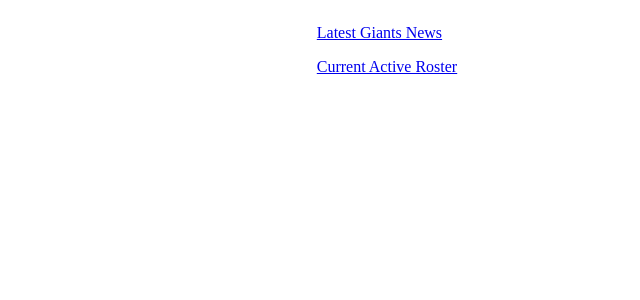
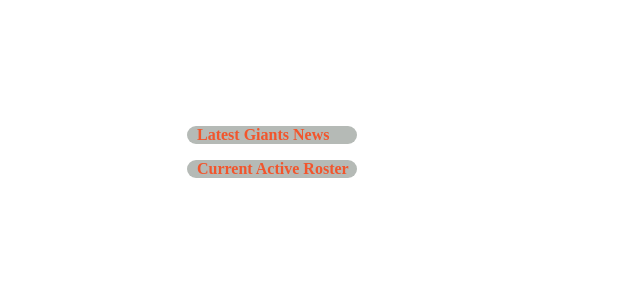
Before and after one commit to joshwertheim/SFGinfo, a Python web app: template templates/index.html in a window 1280 px wide. Shown: the top 300 px of the page, without its empty margins (253-893 px from the left). Run offline with Jinja, Linux system fonts and the light colour scheme; the template is opened without the code that fills it: most values are stand-ins (such as "Sample title", 1, 10 or a date in 2020).

Commit message:
some changes. looks ugly. needs lots of work.

```diff
--- a/player.py
+++ b/player.py
@@ -6,6 +6,7 @@
     position = ""
     status_short = ""
     player_url = ""
+    player_banner = ""
 
     def __init__(self, name_first_last, player_id, position, status_short):
         self.name_first_last = name_first_last
@@ -13,3 +14,4 @@
         self.position = position
         self.status_short = status_short
         self.player_url = "http://www.mlb.com/team/player.jsp?player_id=%s" % (player_id)
+        self.player_banner = "http://giants.mlb.com/images/players/525x330/%s.jpg" % (player_id)
--- a/static/style.css
+++ b/static/style.css
@@ -8,3 +8,28 @@
 color: #F2552C;
 text-decoration: none;
 }
+
+div#input-box.input-group {
+    width: 100%;
+}
+
+#halfway-down {
+    height: 500px;
+    margin-top: 10%;
+}
+
+#colored-text-box {
+    background-color: #B5BAB6;
+    border-radius: 10px;
+    padding-left: 10px;
+    width: 40%;
+    font-weight: 900;
+}
+
+#top-page-link-space {
+    width: 400px;
+    margin-top: auto;
+    margin-bottom: auto;
+    margin-left: auto;
+    margin-right: auto;
+}
--- a/templates/index.html
+++ b/templates/index.html
@@ -5,13 +5,16 @@
 
 <head>
     <meta charset="utf-8"/>
+    <link type="text/css" rel="stylesheet" href="static/style.css"/>
     <title>SFG Info</title>
 </head>
 
 <body>
-    <div style="display: table; margin-right: auto; margin-left: auto;">
-        <p><a href="{{ news_url }}">Latest Giants News</a></p>
-        <p><a href="{{ roster_url }}">Current Active Roster</a></p>
+    <div id="halfway-down">
+        <div id="top-page-link-space">
+            <div id="colored-text-box"><p><a href="{{ news_url }}">Latest Giants News</a></p></div>
+            <div id="colored-text-box"><p><a href="{{ roster_url }}">Current Active Roster</a></p></div>
+        </div>
     </div>
 </body>
 
```
Also changed, not shown: main.py (+7 -0 lines), templates/roster.html (+6 -1 lines).
